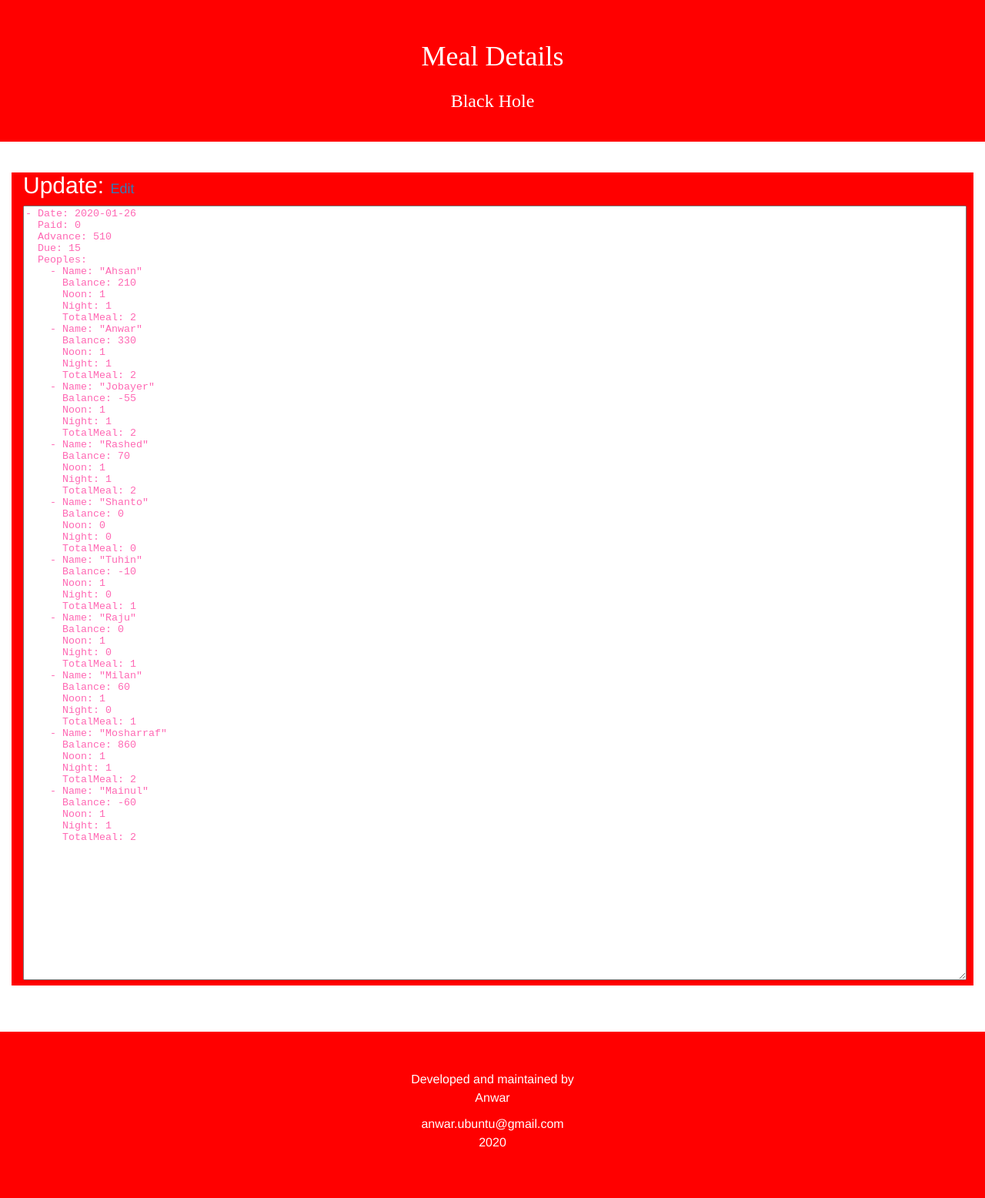
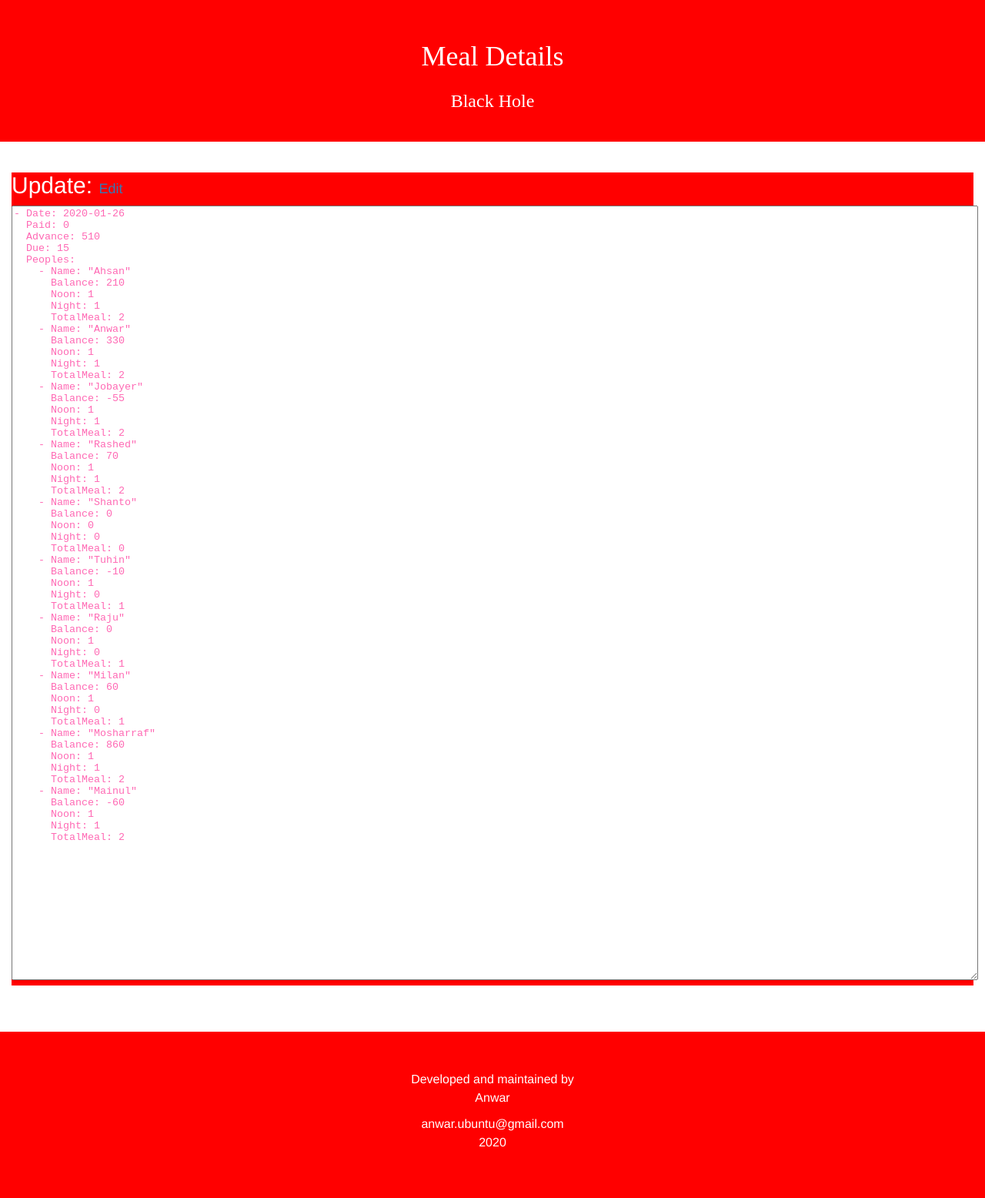
Before and after one commit to coderanwar/meals, a Jekyll site: the page built from update.html, in a window 1280 px wide. Shown: the whole page at 77% size. Built offline with Jekyll 4.4.1, drawn with Linux system fonts in a browser that asks for light colours.

Commit message:
Update update.html

```diff
--- a/update.html
+++ b/update.html
@@ -4,7 +4,7 @@ title: "Update"
 theme-color: "red"
 color: "white"
 ---
-<div style="background: {{ page.theme-color }}">
+<div style="margin:0 !important;padding:0 !important;background: {{ page.theme-color }}">
 <h2>
   Update:
   <a href="https://github.com/coderanwar/meals/edit/master/_data/meals.yml" style="font-size: 18px;">Edit</a>
```
